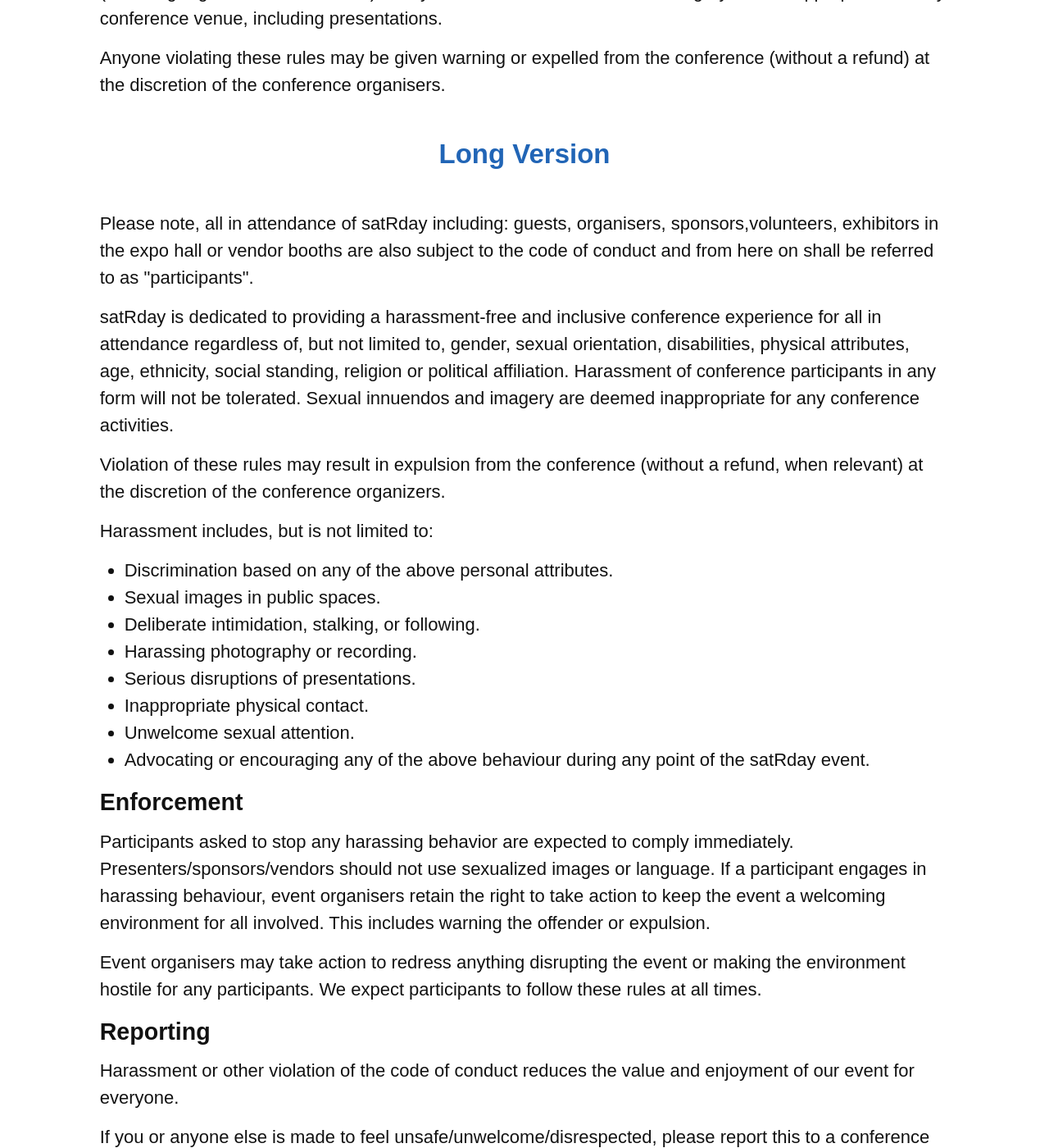
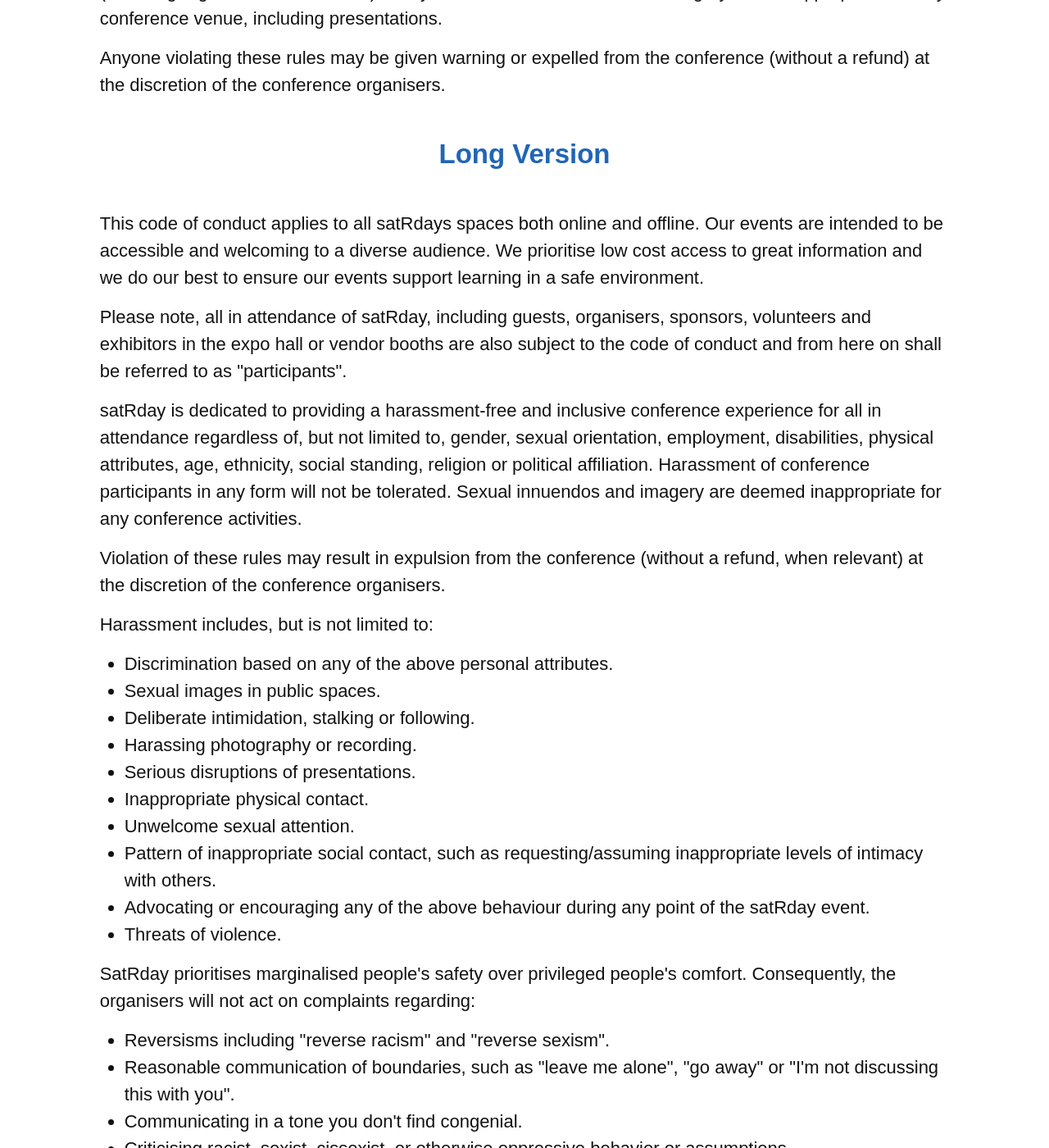
Before and after one commit to satRdays/capetown2018, a Jekyll site: the page code-of-conduct.html, which Jekyll copies as it is, in a window 1280 px wide and 1400 px high, scrolled down 584 px. Shown: the whole window at 82% size. Built offline with Jekyll 4.4.1, drawn with Linux system fonts in a browser that asks for light colours; some of the changed text lies outside the part shown.

Commit message:
Merged code of conduct.

```diff
--- a/code-of-conduct.html
+++ b/code-of-conduct.html
@@ -38,41 +38,51 @@
 
 <h2>Long Version</h2>
 
-<p>Please note, all in attendance of satRday including: guests, organisers, sponsors,volunteers, exhibitors in the expo hall or vendor booths are also subject to the code of conduct and from here on shall be referred to as "participants".</p>
+<p>This code of conduct applies to all satRdays spaces both online and offline. Our events are intended to be accessible and welcoming to a diverse audience. We prioritise low cost access to great information and we do our best to ensure our events support learning in a safe environment.</p>
 
-<p>satRday is dedicated to providing a harassment-free and inclusive conference experience for all in attendance regardless of, but not limited to, gender, sexual orientation, disabilities, physical attributes, age, ethnicity, social standing, religion or political affiliation. Harassment of conference participants in any form will not  be tolerated. Sexual innuendos and imagery are deemed inappropriate for any conference activities.</p>
+<p>Please note, all in attendance of satRday, including guests, organisers, sponsors, volunteers and exhibitors in the expo hall or vendor booths are also subject to the code of conduct and from here on shall be referred to as "participants".</p>
 
-<p>Violation of these rules may result in expulsion from the conference (without a refund, when relevant) at the discretion of the conference organizers.</p>
+<p>satRday is dedicated to providing a harassment-free and inclusive conference experience for all in attendance regardless of, but not limited to, gender, sexual orientation, employment, disabilities, physical attributes, age, ethnicity, social standing, religion or political affiliation. Harassment of conference participants in any form will not  be tolerated. Sexual innuendos and imagery are deemed inappropriate for any conference activities.</p>
+
+<p>Violation of these rules may result in expulsion from the conference (without a refund, when relevant) at the discretion of the conference organisers.</p>
 
 <p>Harassment includes, but is not limited to:</p>
 
 <ul>
 	<li>Discrimination based on any of the above personal attributes.</li>
  	<li>Sexual images in public spaces.</li>
-	<li>Deliberate intimidation, stalking, or following.</li>
+	<li>Deliberate intimidation, stalking or following.</li>
 	<li>Harassing photography or recording.</li>
 	<li>Serious disruptions of presentations.</li>
 	<li>Inappropriate physical contact.</li>
 	<li>Unwelcome sexual attention.</li>
+	<li>Pattern of inappropriate social contact, such as requesting/assuming inappropriate levels of intimacy with others.</li>
 	<li>Advocating or encouraging any of the above behaviour during any point of the satRday event.</li>
+	<li>Threats of violence.</li>
+</ul>
+
+<p>SatRday prioritises marginalised people's safety over privileged people's comfort. Consequently, the organisers will not act on complaints regarding:</p>
+
+<ul>
+	<li> Reversisms including "reverse racism" and "reverse sexism".</li>
+	<li> Reasonable communication of boundaries, such as "leave me alone", "go away" or "I'm not discussing this with you".</li>
+	<li>Communicating in a tone you don't find congenial.</li>
+	<li>Criticising racist, sexist, cissexist, or otherwise oppressive behavior or assumptions.</li>
 </ul>
 
 <h3>Enforcement</h3>
 
-<p>Participants asked to stop any harassing behavior are expected to comply immediately. Presenters/sponsors/vendors should not use sexualized images or language.
-If a participant engages in harassing behaviour, event organisers retain the right to take action to keep the event a welcoming environment for all involved. This includes warning the offender or expulsion.</p>
+<p>Participants asked to stop any harassing behavior are expected to comply immediately. Presenters, sponsors and vendors should not use sexualised images or language. If a participant engages in harassing behaviour, event organisers retain the right to take action to keep the event a welcoming environment for all involved. This includes warning the offender or expulsion.</p>
 
-<p>Event organisers may take action to redress anything disrupting the event or making the environment hostile for any participants.
-We expect participants to follow these rules at all times.</p>
+<p>Event organisers may take action to redress anything disrupting the event or making the environment hostile for any participants. We expect participants to follow these rules at all times.</p>
 
 <h3>Reporting</h3>
 
 <p>Harassment or other violation of the code of conduct reduces the value and enjoyment of our event for everyone.</p>
 
-<p>If you or anyone else is made to feel unsafe/unwelcome/disrespected, please report this to a conference staff member as soon as possible. Reports can be made personally or anonymously (see below).</p>
+<p>If you or anyone else is made to feel unsafe, unwelcome or disrespected, please report this to a conference staff member as soon as possible. Reports can be made personally or anonymously (see below).</p>
 
-
-<p>Information to include in a written anonymous/personal report (ie. to the relevant event <a href="#personnel">personnel</a>.)</p>
+<p>Information to include in a written anonymous or personal report (ie. to the relevant event <a href="#personnel">personnel</a>.)</p>
 
 <ul>
 	<li>Identifying information of victim and perpetrator.</li>
@@ -97,19 +106,21 @@
 
 <p>Alternatively you can <a href="mailto:satrday.cape.town+code-of-conduct@gmail.com?subject=Anonymous">email</a> the staff.<p>
 
-
-
 <h4>Personal Report</h4>
 
 <p>Personal reports can be made by contacting a nearby staff member.</p>
 
 <p>During the reporting process our staff will ensure you are safe and cannot be heard. Another member of staff may occasionally be necessary to ensure the report is dealt with correctly. Once safe, we'll ask you to tell us what happened. We understand this may be upsetting and assure you we will deal with it as respectfully as possible. You also will not be required to confront the perpetrator and your identity will not be shared with them either.</p>
 
-</p>If you still feel threatened our team members will be more than happy to help you contact venue security/local law enforcement or otherwise assist you to feel safe for the remainder of the event. We value your participation and your security is of great importance.</p>
+</p>If you still feel threatened our team members will be more than happy to help you contact venue security or local law enforcement or otherwise assist you to feel safe for the remainder of the event. We value your participation and your security is of great importance.</p>
 
+<p>This code of conduct applies to satRdays spaces, but if you are being harassed outside our spaces, we still want to know about it. We will take all good-faith reports of harassment seriously.The satRday Team reserves the right to exclude people from future satRday events based on their past behavior at relevant events.</p>
+
+<p>At our discretion, we may publicly name a person about whom we've received harassment complaints, or privately warn third parties about them, if we believe that doing so will increase the safety of satRdays members or the general public. We will not name harassment victims without their affirmative consent.</p>
 
 
 <h2>Internal Version</h2>
+
 
 
 <h3>Warnings</h3>
```
Also changed, not shown: other parts of code-of-conduct.html (+2 -3 lines).
